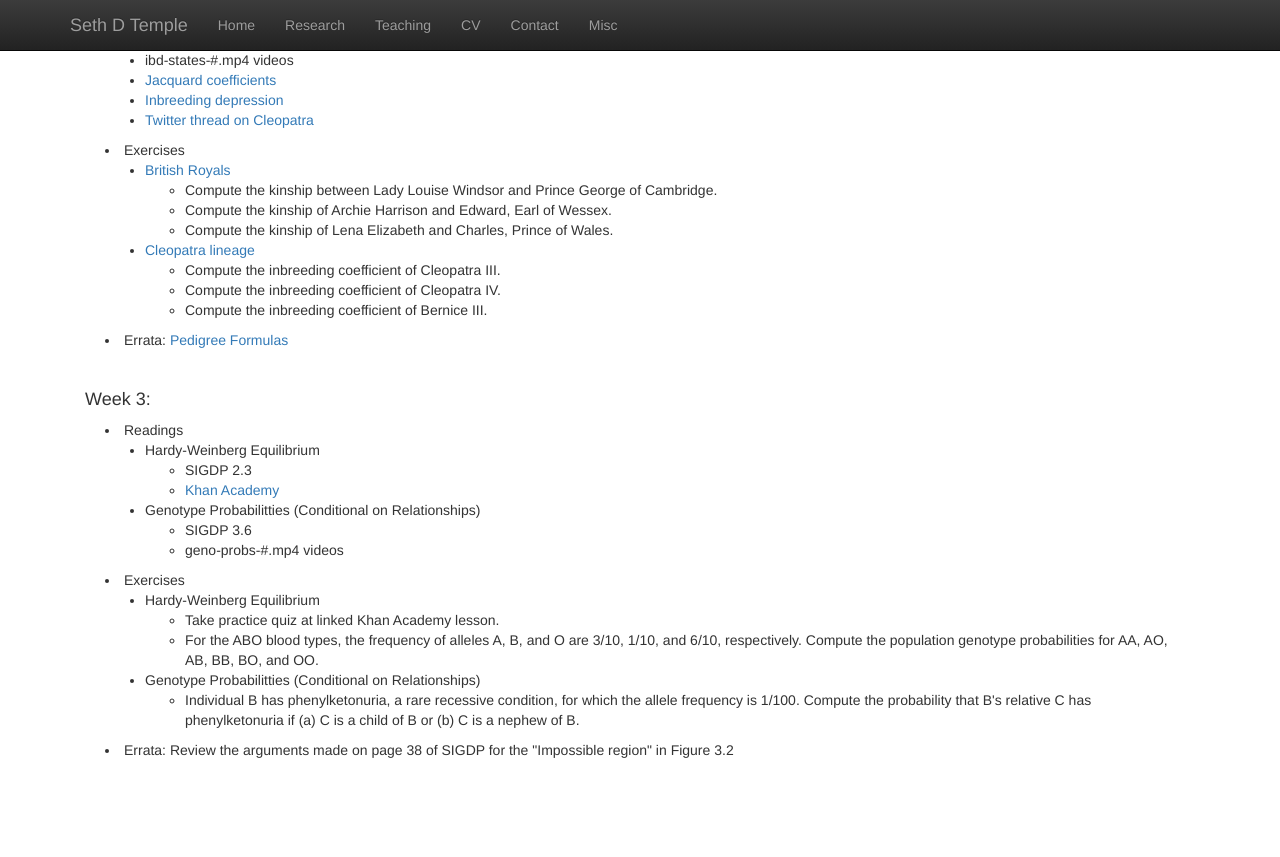
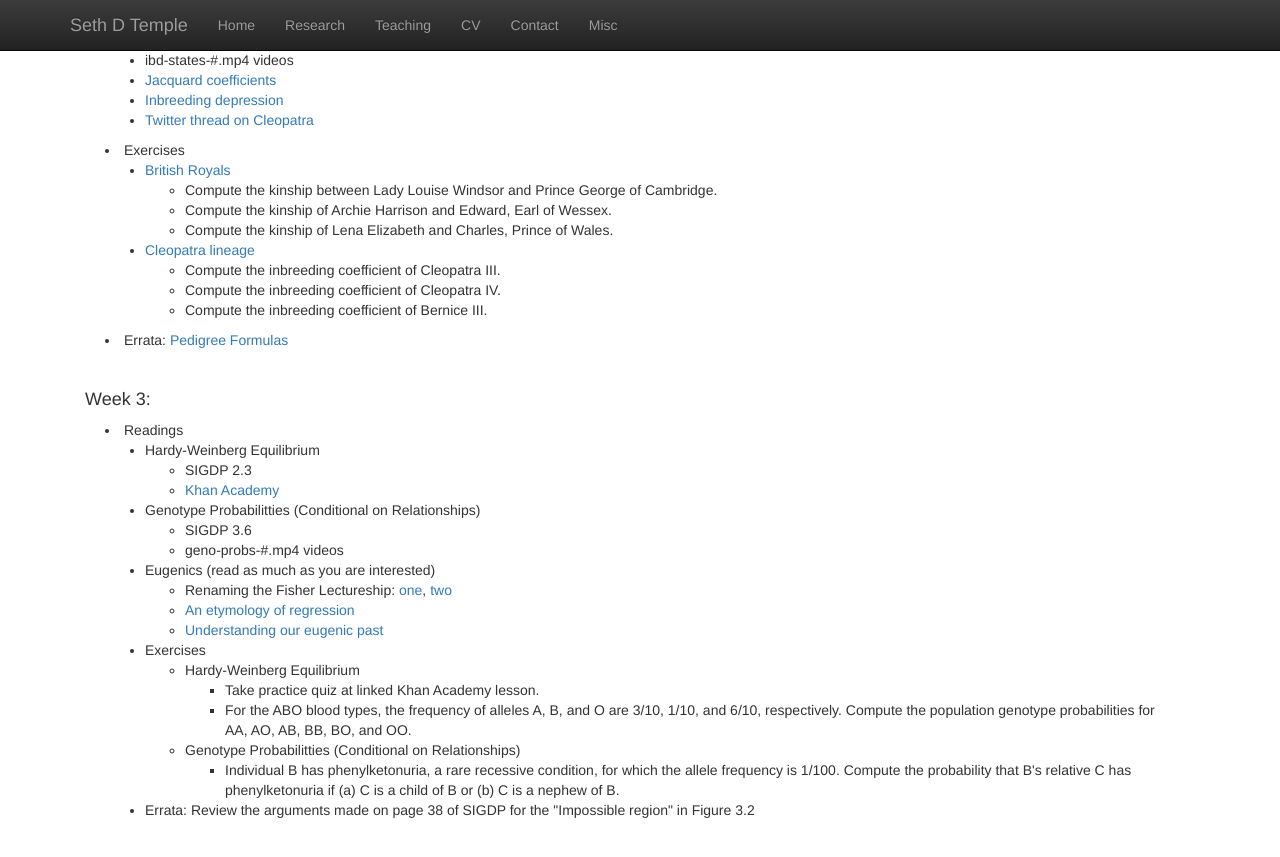
Before and after one commit to sdtemple/sdtemple.github.io, a Jekyll site: the page built from statgen1.html, in a window 1280 px wide and 900 px high, scrolled down 1109 px. Shown: the top 857 px of the window. Built offline with Jekyll 4.4.1, drawn with Linux system fonts in a browser that asks for light colours; nearby versions of some CDN libraries; library files that are not in the unit come from our copies; before the commit the page ends 1939 px from its top, so only the background shows below that.

Commit message:
Update statgen1.html

```diff
--- a/statgen1.html
+++ b/statgen1.html
@@ -110,6 +110,12 @@ Some assignments will be formally submitted to Canvas for course credit.<br/><br
             <li style="padding:0px;margin:0px 20px 0px;"> SIGDP 3.6 </li>
             <li style="padding:0px;margin:0px 20px 0px;"> geno-probs-#.mp4 videos </li>
         </ul>
+        <li style="padding:0px;margin:0px 20px 0px;"> Eugenics (read as much as you are interested) </li>
+        <ul>
+            <li style="padding:0px;margin:0px 20px 0px;"> Renaming the Fisher Lectureship: <a href = "https://twitter.com/daniela_witten/status/1268392722311700481">one</a>, <a href = "https://en.wikipedia.org/wiki/COPSS_Distinguished_Achievement_Award_and_Lectureship">two</a> </li>
+            <li style="padding:0px;margin:0px 20px 0px;"> <a href = "https://twitter.com/BryanDMartin_/status/1317135999412113410">An etymology of regression</a> </li>
+            <li style="padding:0px;margin:0px 20px 0px;"> <a href = "https://genestogenomes.org/understanding-our-eugenic-past-to-take-steps-towards-scientific-accountability/">Understanding our eugenic past</a> </li
+        </ul>
     </ul>
 <li style="padding:0px;margin:0px 20px 0px;"> Exercises </li>
     <ul>
```
